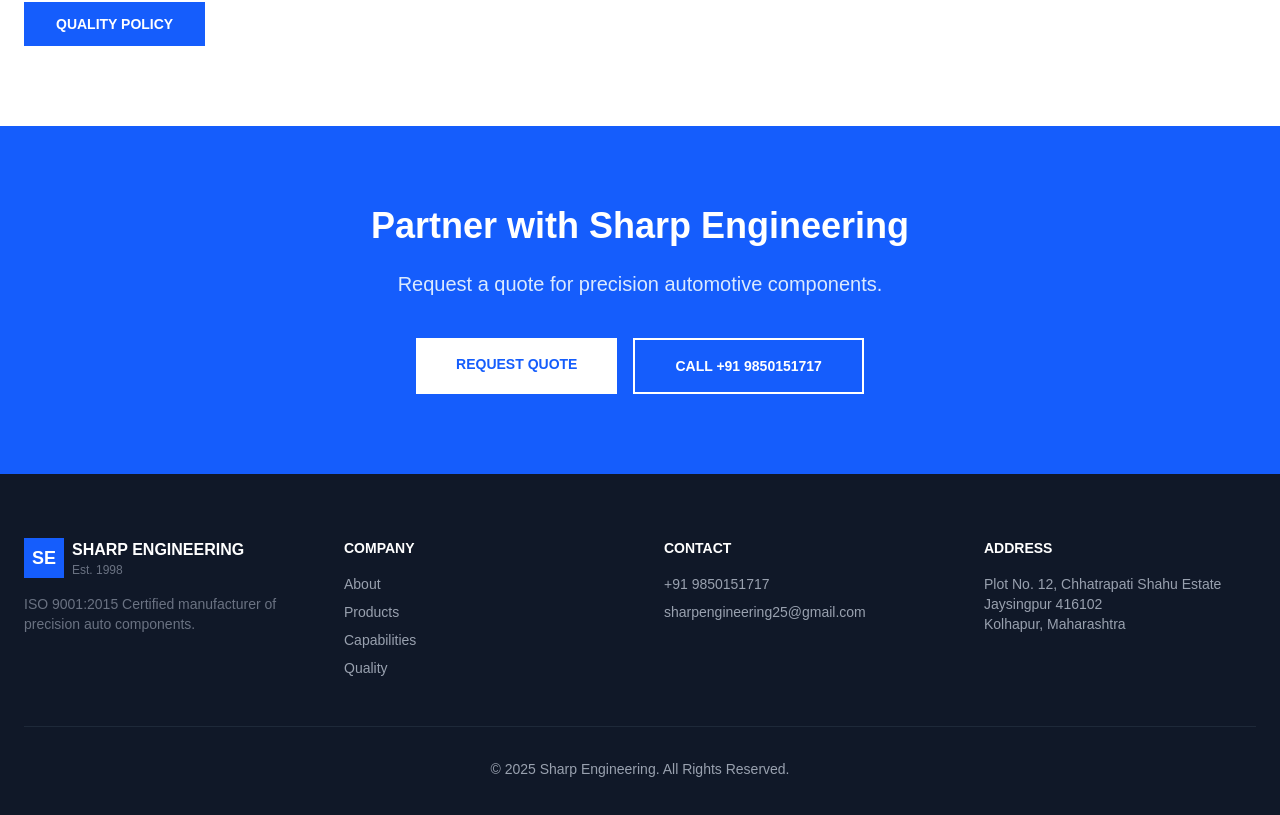
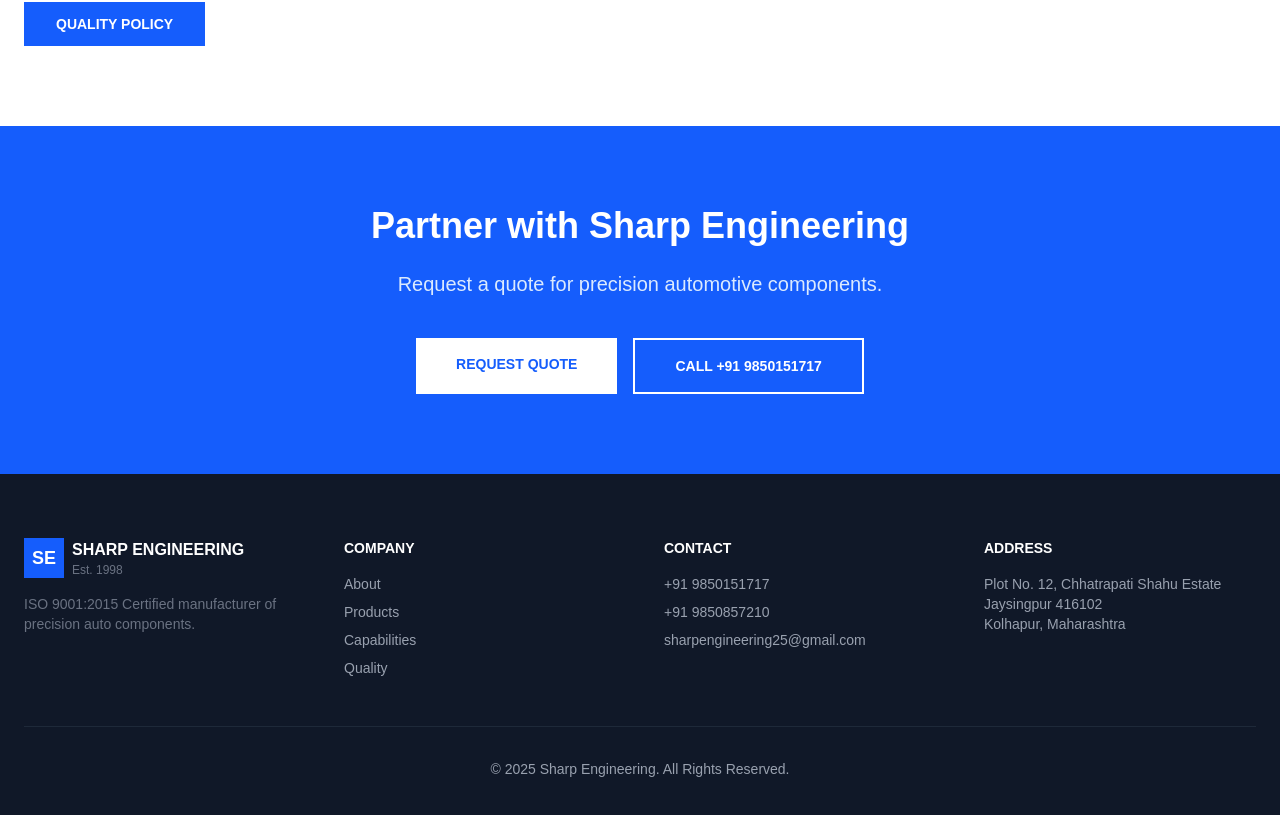
Before and after one commit to RohitKamble171012/SharpEngineering, a Next.js app: page / in a window 1280 px wide. Shown: the part 3504-4319 px from the top of the page. Built offline with nearby package versions, Linux system fonts and the light colour scheme.

Commit message:
Update contact information in page.tsx

```diff
--- a/app/page.tsx
+++ b/app/page.tsx
@@ -445,6 +445,7 @@ export default function Home() {
               <h4 className="font-bold text-white mb-4 uppercase text-sm">Contact</h4>
               <ul className="space-y-2 text-sm">
                 <li>+91 9850151717</li>
+                <li>+91 9850857210</li>
                 <li>sharpengineering25@gmail.com</li>
               </ul>
             </div>
```
